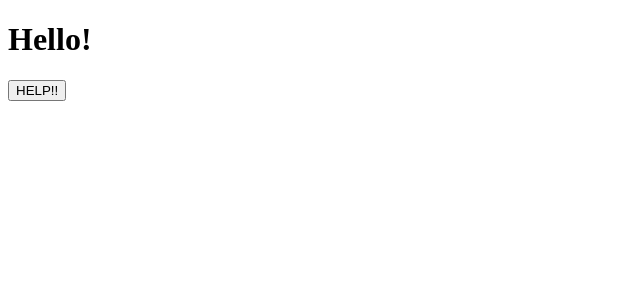
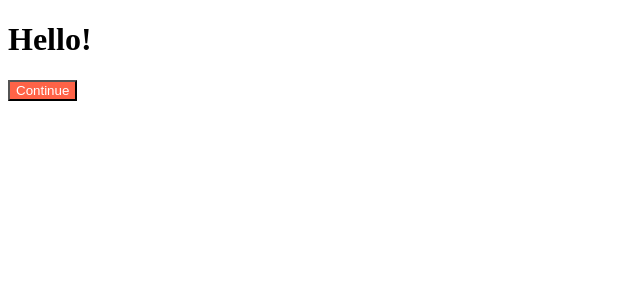
Before and after one commit to tyomhk2015/hotTweets, a React (Create React App) app: page / in a window 1280 px wide. Shown: the top 300 px of the page, without its empty margins (0-640 px from the left). Built offline with nearby package versions, Linux system fonts and the light colour scheme; the HTML template or start-up script is replaced by a standard one.

Commit message:
Tested module css

```diff
--- a/src/App.js
+++ b/src/App.js
@@ -6,7 +6,7 @@ function App() {
       <h1>
         Hello!
       </h1>
-      <Button text="HELP!!" />
+      <Button text="Continue" />
     </div>
   );
 }
--- a/src/Button.js
+++ b/src/Button.js
@@ -1,11 +1,18 @@
+import propTypes from "prop-types"
 import React from 'react'
+import style from './Button.module.css'
 
-const Button = (props) => {
+const Button = ({text}) => {
   return (
-    <button>
-      {props.text}
+    <button className={style.btn}>
+      {text}
     </button>
   )
 }
 
+// Set prop types.
+Button.propTypes = {
+  text: propTypes.string.isRequired
+}
+
 export default Button
--- /dev/null
+++ b/src/Button.module.css
@@ -0,0 +1,4 @@
+.btn {
+  color: white;
+  background-color: tomato;
+}
```
